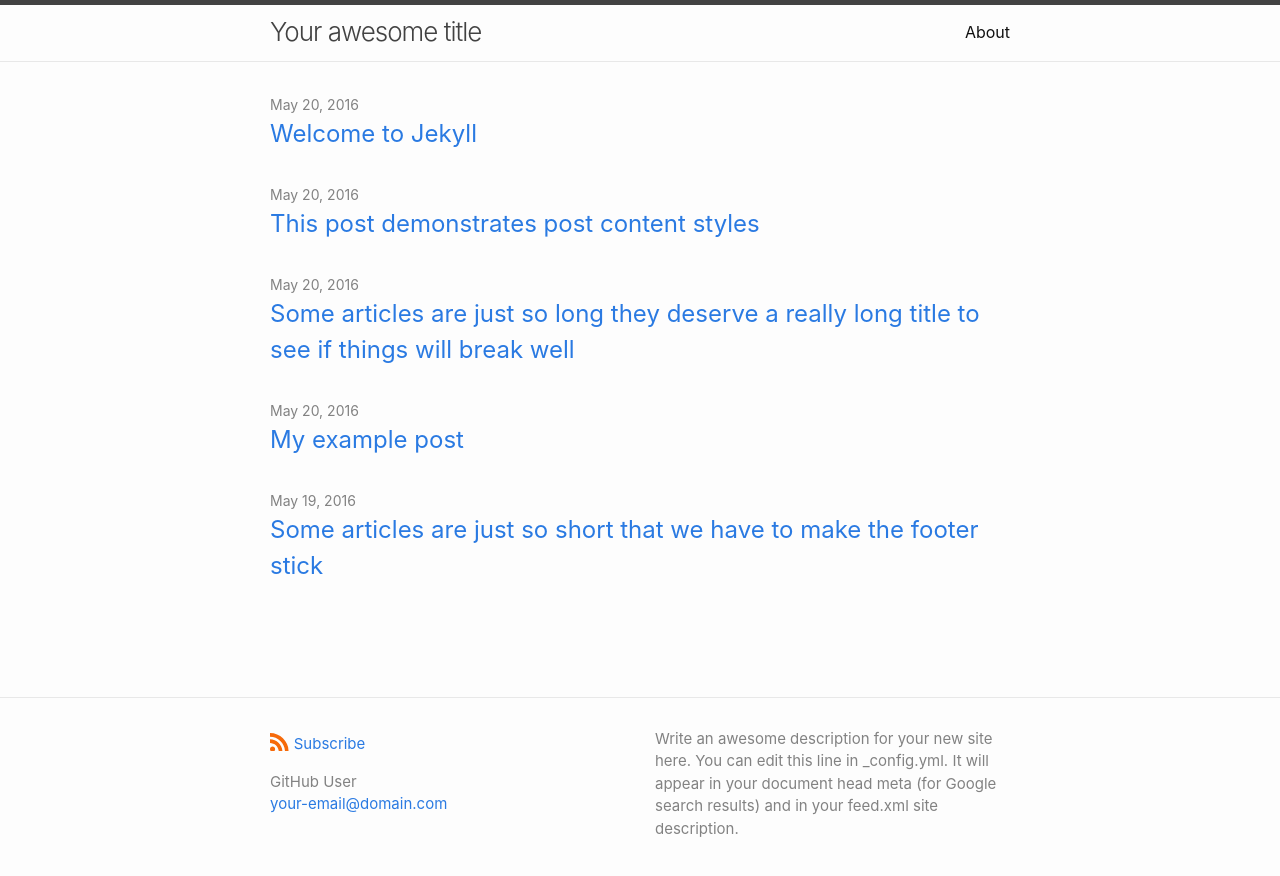
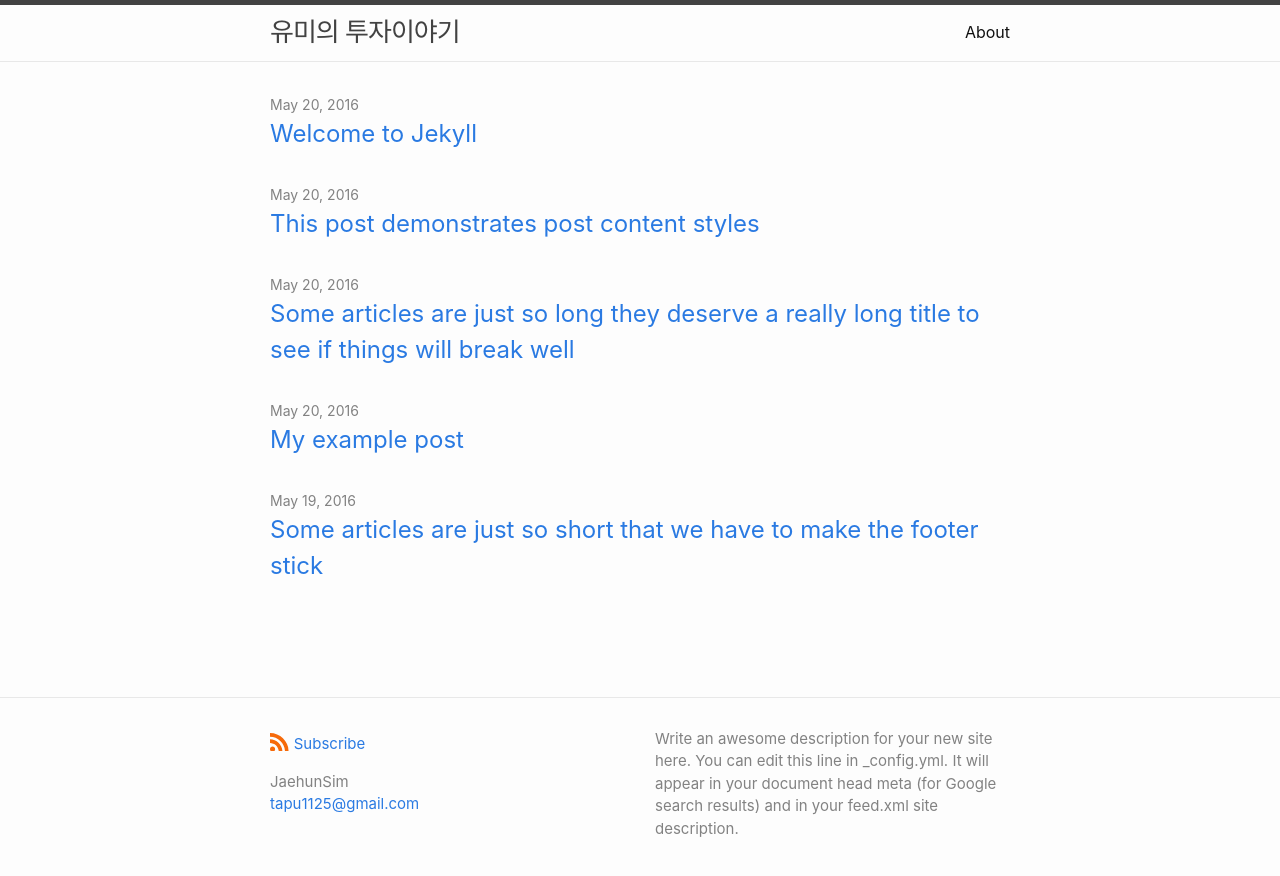
Before and after one commit to JaehunSim/jaehunsim.github.io, a Jekyll site: the page built from index.md, in a window 1280 px wide. Shown: the top 876 px of the page. Built offline with Jekyll 4.4.1, drawn with Linux system fonts in a browser that asks for light colours; part of the change alters nothing that is shown.

Commit message:
Update _config.yml (via Pages CMS)

```diff
--- a/_config.yml
+++ b/_config.yml
@@ -1,71 +1,16 @@
-title: Your awesome title
+title: 유미의 투자이야기
 author:
-  name: GitHub User
-  email: your-email@domain.com
-
-# The `>` after `description:` means to ignore line-breaks until next key.
-# If you want to omit the line-break after the end of text, use `>-` instead.
+  name: JaehunSim
+  email: tapu1125@gmail.com
 description: >
-  Write an awesome description for your new site here. You can edit this line
-  in _config.yml. It will appear in your document head meta (for Google search
+  Write an awesome description for your new site here. You can edit this line in
+  _config.yml. It will appear in your document head meta (for Google search
   results) and in your feed.xml site description.
-
-# Build settings
-
-# If you clone the Minima repo and build locally, use this setting.
 theme: minima
-
-# As of November 2023, GitHub Pages still uses Minima 2.5.1 (https://pages.github.com/versions/).
-# If you want to use the latest Minima version on GitHub Pages, use the following setting and
-# add a line comment on "theme: minima" above.
-#remote_theme: jekyll/minima
-
 plugins:
   - jekyll-feed
   - jekyll-seo-tag
-
-# Theme-specific settings
-
-# If you want to link only specific pages in your header, use this and add the path to the pages
-# in order as they should show up.
 header_pages:
   - about.md
-
-# Set to `true` to show excerpts on the homepage.
-#show_excerpts: false
-
-# Minima specific settings, which are only available from Minima 3.0 onward.
 minima:
-  # Minima skin selection.
-  # Available skins are:
-  # classic	           Default, light color scheme.
-  # dark	             Dark variant of the classic skin.
-  # auto	             Adaptive skin based on the default classic and dark skins.
-  # solarized-light	   Light variant of solarized color scheme.
-  # solarized-dark	   Dark variant of solarized color scheme.
-  # solarized	         Adaptive skin for solarized color scheme skins.
   skin: classic
-
-  # Minima date format.
-  # The default value is "%b %d, %Y" (e.g. Nov 14, 2023)
-  # Refer to https://shopify.github.io/liquid/filters/date/ if you want to customize this.
-  #date_format: "%b-%d-%Y"
-
-  # Generate social links in footer.
-  #social_links:
-  #  - { platform: devto,          user_url: "https://dev.to/jekyll" }
-  #  - { platform: dribbble,       user_url: "https://dribbble.com/jekyll" }
-  #  - { platform: facebook,       user_url: "https://www.facebook.com/jekyll" }
-  #  - { platform: flickr,         user_url: "https://www.flickr.com/photos/jekyll" }
-  #  - { platform: github,         user_url: "https://github.com/jekyll/minima" }
-  #  - { platform: google_scholar, user_url: "https://scholar.google.com/citations?user=qc6CJjYAAAAJ" }
-  #  - { platform: instagram,      user_url: "https://www.instagram.com/jekyll" }
-  #  - { platform: keybase,        user_url: "https://keybase.io/jekyll" }
-  #  - { platform: linkedin,       user_url: "https://www.linkedin.com/in/jekyll" }
-  #  - { platform: microdotblog,   user_url: "https://micro.blog/jekyll" }
-  #  - { platform: pinterest,      user_url: "https://www.pinterest.com/jekyll" }
-  #  - { platform: stackoverflow,  user_url: "https://stackoverflow.com/users/1234567/jekyll" }
-  #  - { platform: telegram,       user_url: "https://t.me/jekyll" }
-  #  - { platform: twitter,        user_url: "https://twitter.com/jekyllrb" }
-  #  - { platform: x,              user_url: "https://x.com/jekyllrb" }
-  #  - { platform: youtube,        user_url: "https://www.youtube.com/jekyll" }
```
